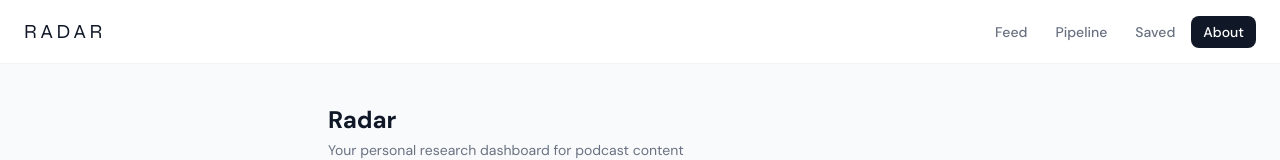
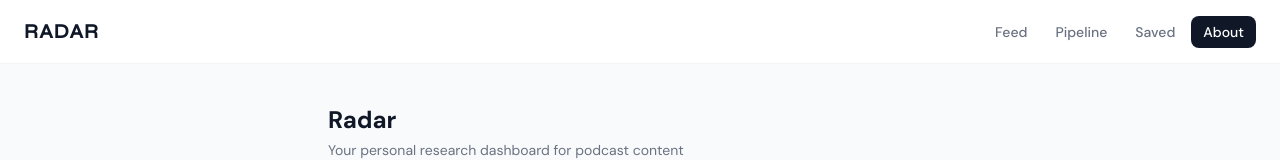
Before and after one commit to 2005yoheiUBC/podcast-hub, a Next.js app: page /about in a window 1280 px wide. Shown: the top 160 px of the page. Built offline with nearby package versions, Linux system fonts and the light colour scheme; a web font is replaced by a local one.

Commit message:
RADAR: semibold weight, subtle tracking

```diff
--- a/components/Nav.tsx
+++ b/components/Nav.tsx
@@ -13,7 +13,7 @@ export default function Nav() {
   const path = usePathname()
   return (
     <nav className="fixed top-0 left-0 right-0 z-50 bg-white border-b border-gray-100 px-6 h-16 flex items-center justify-between">
-      <Link href="/" className="text-xl font-normal text-gray-900 tracking-[0.18em] leading-none font-display">
+      <Link href="/" className="text-xl font-semibold text-gray-900 tracking-[0.06em] leading-none font-display">
         RADAR
       </Link>
       <div className="flex gap-1">
```
